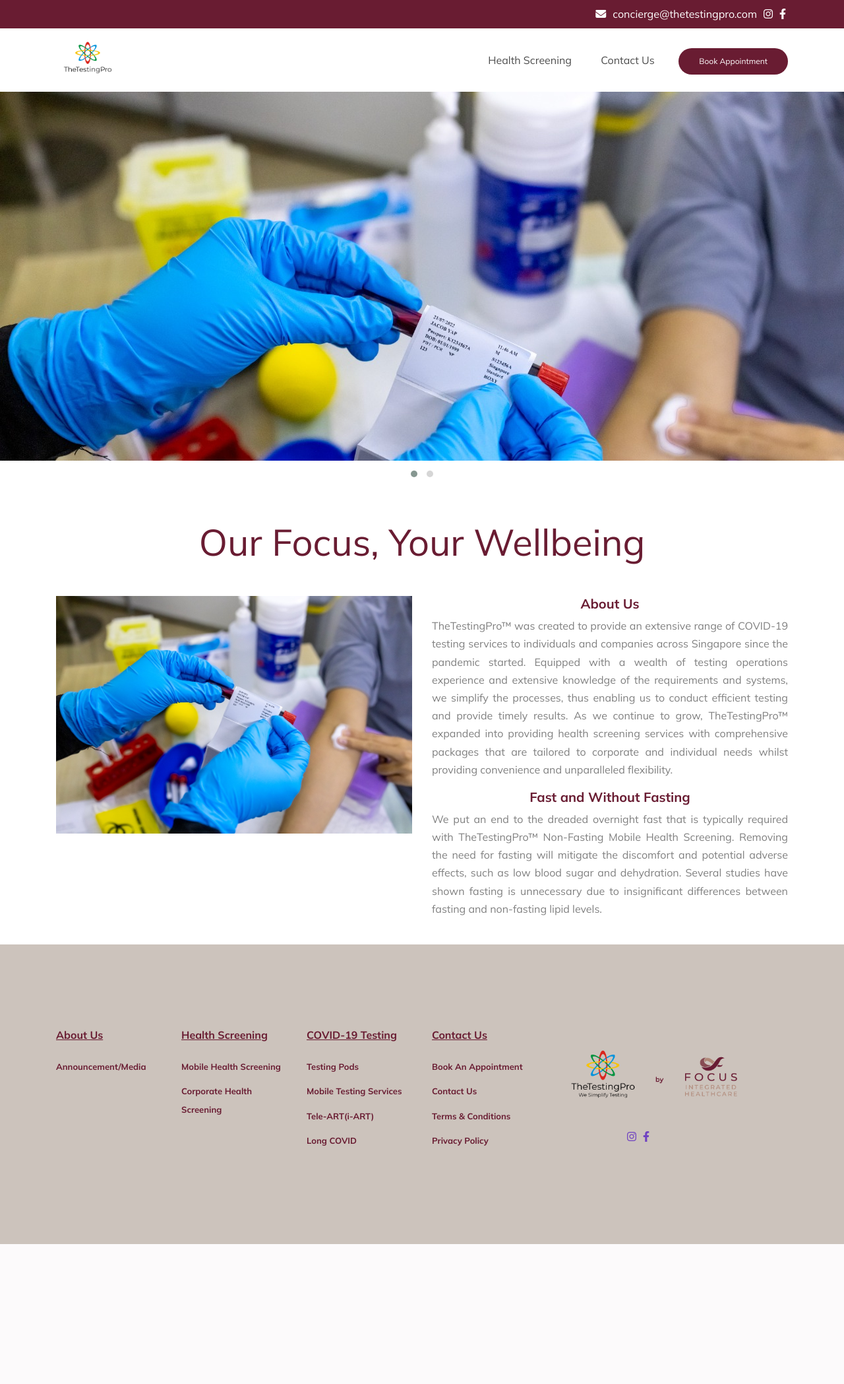
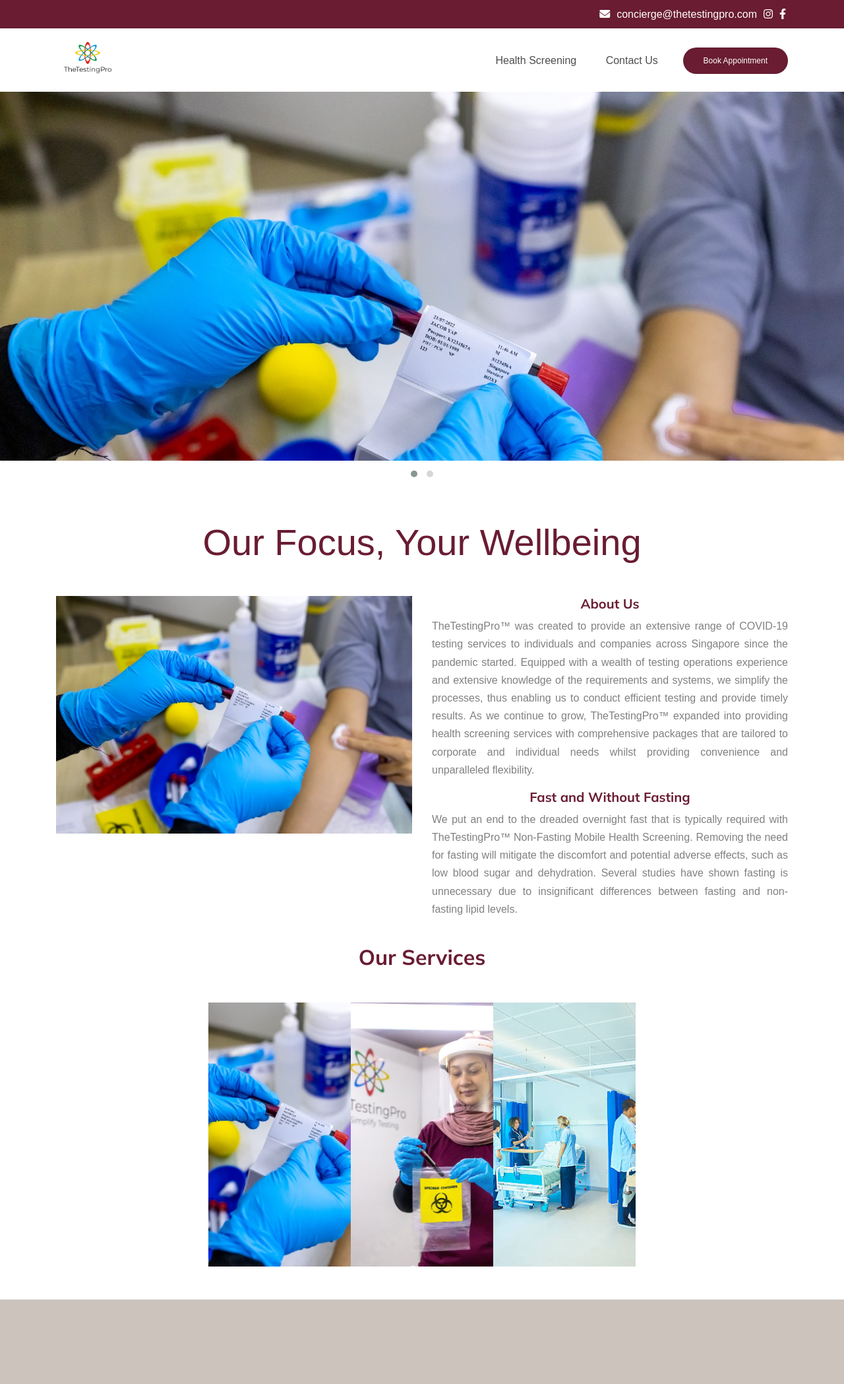
Before and after one commit to astejobs/healthscreening, a PHP site: page / in a window 1280 px wide. Shown: the top 2097 px of the page at 66% size. Before the commit the page ends 1885 px from the top, so only its background shows below. Run offline with PHP 8.4, Linux system fonts and the light colour scheme; style sheets or scripts are compiled from the project's sources; some libraries are stand-ins or nearby versions.

Commit message:
index  accordian integrated

```diff
--- a/index.php
+++ b/index.php
@@ -20,6 +20,8 @@
 
   <link rel="stylesheet" href="css/jquery.fancybox.min.css">
   <link rel="stylesheet" href="./scss/customcss.css">
+  <link rel="stylesheet" href="./scss/custom.css">
+
 
 
   <link rel="stylesheet" href="css/bootstrap-datepicker.css">
@@ -31,53 +33,60 @@
 
   <link rel="stylesheet" href="css/style.css">
   <style>
-
-    .Header-icons>a{
+    .Header-icons>a {
       justify-content: center;
-  color:white !important;
+      color: white !important;
 
     }
-    .roundedd{
+
+    .roundedd {
       border-radius: 30px !important;
     }
-    .site-footer{
+
+    .site-footer {
       background-color: #CCC3BC;
     }
-    .Footer-links{
-      color :#691C32;
+
+    .Footer-links {
+      color: #691C32;
       text-decoration: none;
       font-size: 13px;
     }
-    .footer-heading{
-      color :#691C32 !important;
+
+    .footer-heading {
+      color: #691C32 !important;
       font-size: 16px !important;
       font-weight: bold !important;
       text-decoration: underline;
 
     }
-    .owl-carousel{
-      width:100%;
+
+    .owl-carousel {
+      width: 100%;
       height: 70vh;
     }
-    .item{
-      width:100%;
-      height:70vh;
-      background-size:cover;
+
+    .item {
+      width: 100%;
+      height: 70vh;
+      background-size: cover;
     }
-    .section1-image{
-      width:100% !important;
-      box-sizing:border-box;
+
+    .section1-image {
+      width: 100% !important;
+      box-sizing: border-box;
 
     }
-    .section1-image:hover{
+
+    .section1-image:hover {
       box-shadow: rgba(100, 100, 111, 0.2) 0px 7px 29px 0px;
       transform: scale(1.1);
       transition: transform .5s ease;
     }
-    .dropdown{
-      border-top:2px solid #691C32 !important;
+
+    .dropdown {
+      border-top: 2px solid #691C32 !important;
     }
-
 
   </style>
 
@@ -128,7 +137,7 @@
       <div class="row">
 
         <div class="col-md-6">
-        <img  width="100%" class="section1-image img-responsive" src="./images/hs1.jpeg" alt="image">
+          <img width="100%" class="section1-image img-responsive" src="./images/hs1.jpeg" alt="image">
         </div>
 
 
@@ -137,9 +146,14 @@
           <div class="row">
             <div class="col-md-12">
               <h5 class="text-dark text-center addColor font-weight-bold">About Us</h5>
-                        <p class="text-justify "> TheTestingPro™ was created to provide an extensive range of COVID-19 testing services to individuals and companies across Singapore since the pandemic started. Equipped with a wealth of testing operations experience and extensive knowledge of the requirements and systems, we simplify the processes, thus enabling us to conduct efficient testing and provide timely results.
+              <p class="text-justify "> TheTestingPro™ was created to provide an extensive range of COVID-19 testing
+                services to individuals and companies across Singapore since the pandemic started. Equipped with a
+                wealth of testing operations experience and extensive knowledge of the requirements and systems, we
+                simplify the processes, thus enabling us to conduct efficient testing and provide timely results.
 
-                        As we continue to grow, TheTestingPro™ expanded into providing health screening services with comprehensive packages that are tailored to corporate and individual needs whilst providing convenience and unparalleled flexibility.
+                As we continue to grow, TheTestingPro™ expanded into providing health screening services with
+                comprehensive packages that are tailored to corporate and individual needs whilst providing convenience
+                and unparalleled flexibility.
               </p>
             </div>
 
@@ -149,15 +163,47 @@
 
             <div class="col-md-12">
               <h5 class="text-dark fs-5 text-center addColor font-weight-bold">Fast and Without Fasting</h5>
-         <p class="text-justify">We put an end to the dreaded overnight fast that is typically required with TheTestingPro™ Non-Fasting Mobile Health Screening. Removing the need for fasting will mitigate the discomfort and potential adverse effects, such as low blood sugar and dehydration. Several studies have shown fasting is unnecessary due to insignificant differences between fasting and non-fasting lipid levels. </p>
+              <p class="text-justify">We put an end to the dreaded overnight fast that is typically required with
+                TheTestingPro™ Non-Fasting Mobile Health Screening. Removing the need for fasting will mitigate the
+                discomfort and potential adverse effects, such as low blood sugar and dehydration. Several studies have
+                shown fasting is unnecessary due to insignificant differences between fasting and non-fasting lipid
+                levels. </p>
+            </div>
+
+          </div>
+
+
+        </div>
+
+
+      </div>
+    </div>
+<h2 class="text-center addColor fs-5 font-weight-bold">Our Services</h2>
+<div class="accordion rounded">
+
+  <div class="tab">
+    <img src="./images/hs1.jpeg" alt="">
+    <div class="caption">
+      <h2>Mobile Health Screening</h2>
+      <p class="text-justify">Our Non-Fasting Mobile Health Screening lets you take charge of your health anytime and anywhere,<br> providing flexibility and convenience in the comfort of your preferred location. Our various packages <br>offered are designed to offer comprehensive screening for individuals to take proactive care of their health.</p>
+    </div>
+  </div>
+  <div class="tab">
+    <img src="./images/hs2.jpeg" alt="">
+     <div class="caption">
+      <h2>Corporate Health Screening</h2>
+      <p class="text-justify">Investing in your employees’ annual health screening proves that you care for their wellbeing. <br> Health screening amongst employees improves productivity, reduces absenteeism, builds trust <br>and loyalty.  Our range of corporate health screening packages provide a unique opportunity to <br>invest in the long-term health of your employees and lets you choose what works best for your <br>company; be it an on-site workplace health screening or even a home-based health screening.</p>
+    </div>
+  </div>
+  <div class="tab">
+    <img src="./images/h3.jpeg" alt="">
+     <div class="caption">
+      <h2>COVID-19 Testing</h2>
     </div>
   </div>
 
   </div>
-
 </div>
-   </div>
-
 
 
     <?php
@@ -185,10 +231,10 @@
 
   <script>
     $('.owl-carousel').owlCarousel({
-    items:1,
-    loop:true,
-    autoplay:true,
-    autospeed:1000,
+      items: 1,
+      loop: true,
+      autoplay: true,
+      autospeed: 1000,
 
 
     });
--- a/scss/_site-navbar.scss
+++ b/scss/_site-navbar.scss
@@ -49,7 +49,7 @@
 					text-decoration: none!important;
 
 					&:hover {
-						color: $primary;
+						color: #691C32;
 
 					}
 				}
--- a/scss/customcss.css
+++ b/scss/customcss.css
@@ -6,3 +6,85 @@
     border-radius: 30px !important;
     color:white !important;
   }
+
+  /* css for accordian */
+  *{
+    box-sizing: border-box;
+    font-family: Montserrat,sans-serif;
+  }
+
+
+
+  h1{
+    text-align: center;
+    color: #FFF;
+  }
+
+  /* ---- Create Accordion --- */
+
+  .accordion{
+    max-width: 1080px;
+    height: 400px;
+    display: flex;
+    overflow: hidden;
+    margin: 50px auto;
+    justify-content: center;
+    border-radius:20px !important;
+  }
+
+  .tab{
+    position: relative;
+    width: 20%;
+    height: inherit;
+    padding: 20px;
+    background: #000;
+    color: #FFF;
+    cursor: pointer;
+    transition: width .5s ease;
+  }
+
+  .tab img{
+    position: absolute;
+    top: 0;
+    left: 0;
+    width: 100%;
+    height: 100%;
+    object-fit: cover;
+    transition: all .5s ease;
+  }
+
+  .caption{
+    position: absolute;
+    z-index: 2;
+    white-space: nowrap;
+    top: 150px;
+    opacity: 0;
+  }
+
+  .caption h2{
+    margin-bottom: 2px;
+    text-overflow:clip;
+    font-size:24px;
+    text-transform:capitalize;
+  }
+
+  .caption p{
+    margin: 0;
+    font-family: 'Open Sans';
+    font-size: .9rem;
+  }
+
+  /* --- Hover Effects --- */
+
+  .tab:hover img{
+    opacity: .6;
+  }
+
+  .tab:hover{
+    width: 80%;
+  }
+
+  .tab:hover .caption{
+    transition: all .5s ease;
+    opacity: 1;
+  }
```
Lines whose indentation alone changed are shown as unchanged.
